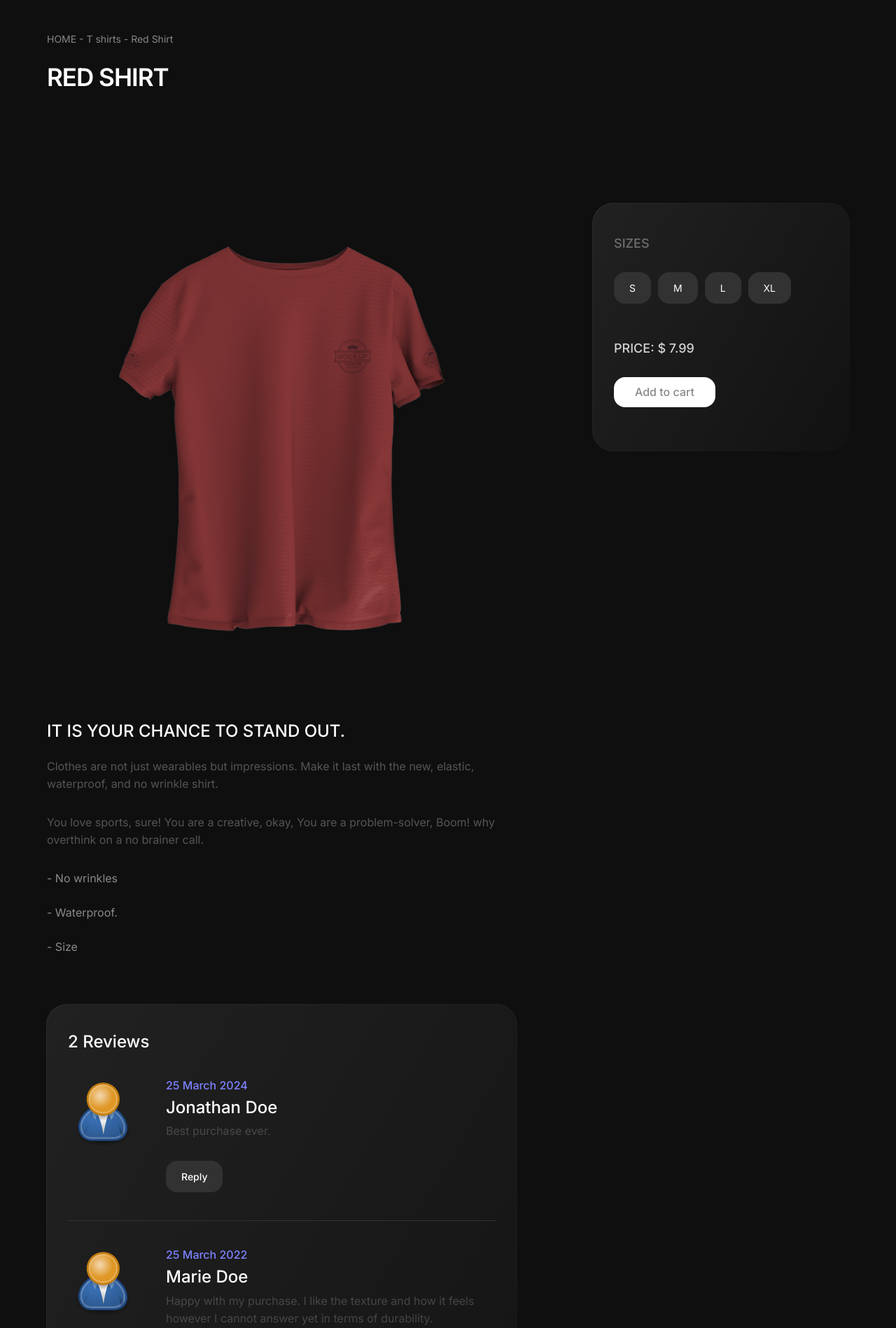
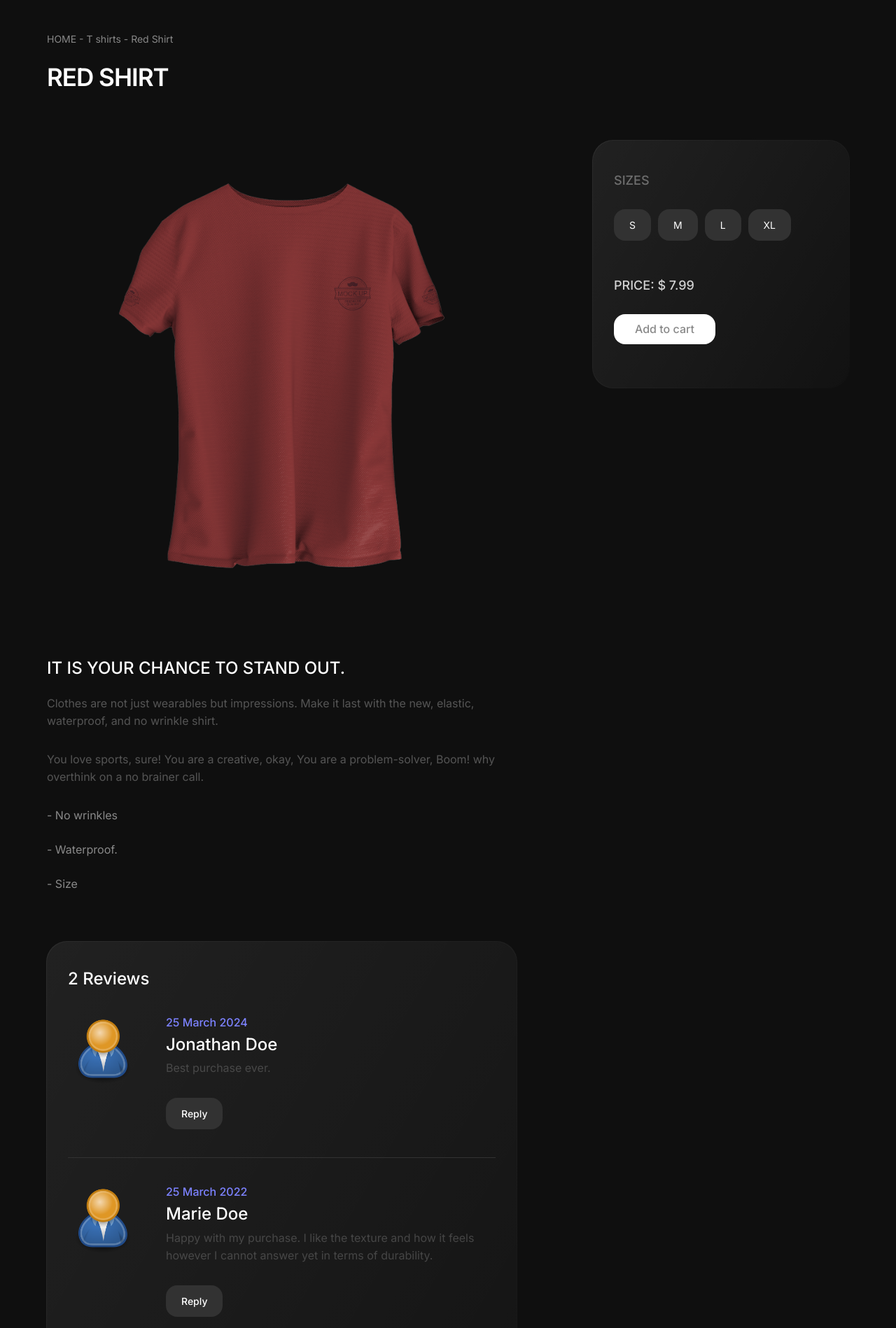
Before and after one commit to juanferEspinosa/blog, a Django app: page /blog/ecommerce/products/red-shirt/ in a window 1280 px wide. Shown: the part 133-2031 px from the top of the page at 70% size. Run offline with Django 3.2, Linux system fonts and the light colour scheme; some libraries are stand-ins or nearby versions.

Commit message:
Update style.css

```diff
--- a/static/css/style.css
+++ b/static/css/style.css
@@ -1222,7 +1222,7 @@ ol {
 
 
 .blog-details-area {
-    padding-top: 130px;
+    padding-top: 40px;
 }
 .blog-details-area .blog-details-content {
     padding-right: 85px;
```
